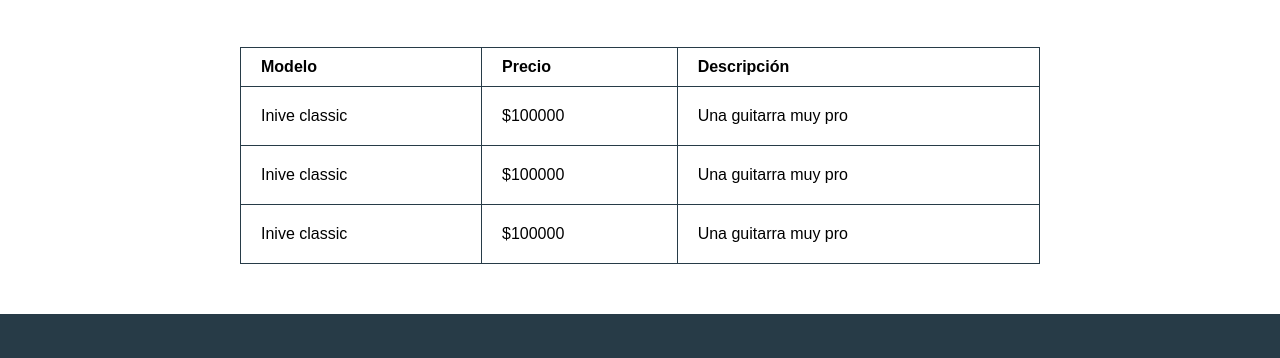
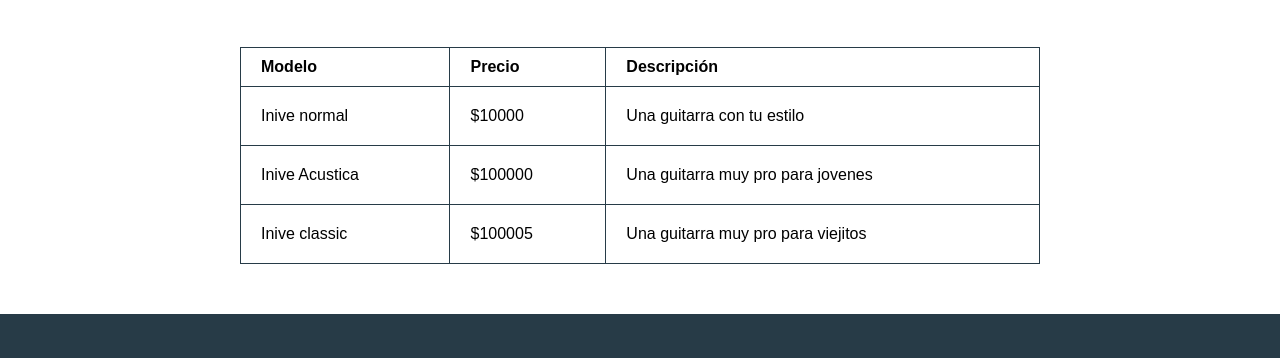
Before and after one commit to Daniel11V/invie, a plain HTML site: page precios.html in a window 1280 px wide. Shown: the part 99-457 px from the top of the page. Drawn offline with Linux system fonts and the light colour scheme; a web font is replaced by a local one.

Commit message:
Precios mas cules

```diff
--- a/precios.html
+++ b/precios.html
@@ -39,19 +39,19 @@
                 </thead>
                 <tbody>
                     <tr>
-                        <td>Inive classic</td>
+                        <td>Inive normal</td>
+                        <td>$10000</td>
+                        <td>Una guitarra con tu estilo</td>
+                    </tr>
+                    <tr>
+                        <td>Inive Acustica</td>
                         <td>$100000</td>
-                        <td>Una guitarra muy pro</td>
+                        <td>Una guitarra muy pro para jovenes</td>
                     </tr>
                     <tr>
                         <td>Inive classic</td>
-                        <td>$100000</td>
-                        <td>Una guitarra muy pro</td>
-                    </tr>
-                    <tr>
-                        <td>Inive classic</td>
-                        <td>$100000</td>
-                        <td>Una guitarra muy pro</td>
+                        <td>$100005</td>
+                        <td>Una guitarra muy pro para viejitos</td>
                     </tr>
                 </tbody>
             </table>
```
